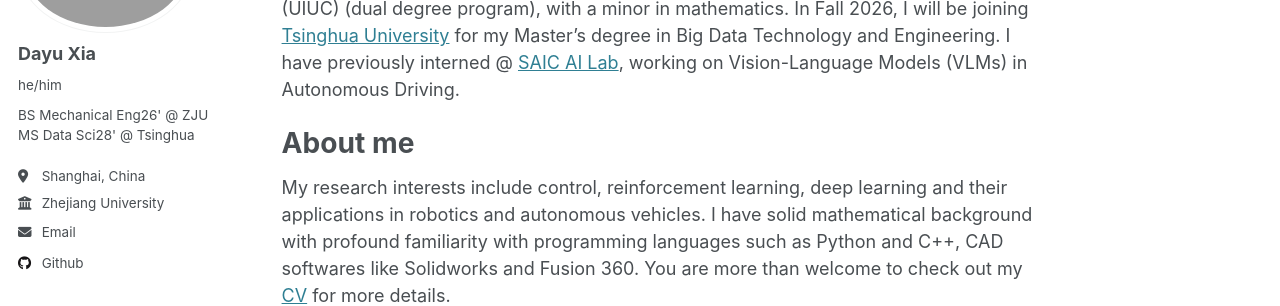
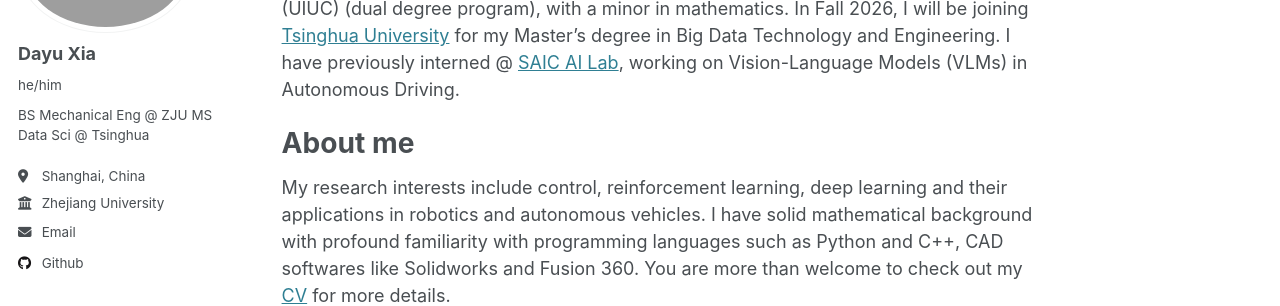
Before and after one commit to dyxia1241/dyxia1241.github.io, a Jekyll site: the page built from _pages/about.md, in a window 1280 px wide. Shown: the part 207-513 px from the top of the page. Built offline with Jekyll 4.4.1, drawn with Linux system fonts in a browser that asks for light colours.

Commit message:
Update _config.yml

```diff
--- a/_config.yml
+++ b/_config.yml
@@ -24,7 +24,7 @@ author:
   avatar           : "me_new.png"
   name             : "Dayu Xia"
   pronouns         : "he/him"
-  bio              : "BS Mechanical Eng26' @ ZJU \nMS Data Sci28' @ Tsinghua"
+  bio              : "BS Mechanical Eng @ ZJU \n MS Data Sci @ Tsinghua"
   location         : "Shanghai, China"
   employer         : "Zhejiang University"
   uri              : # URL
```
